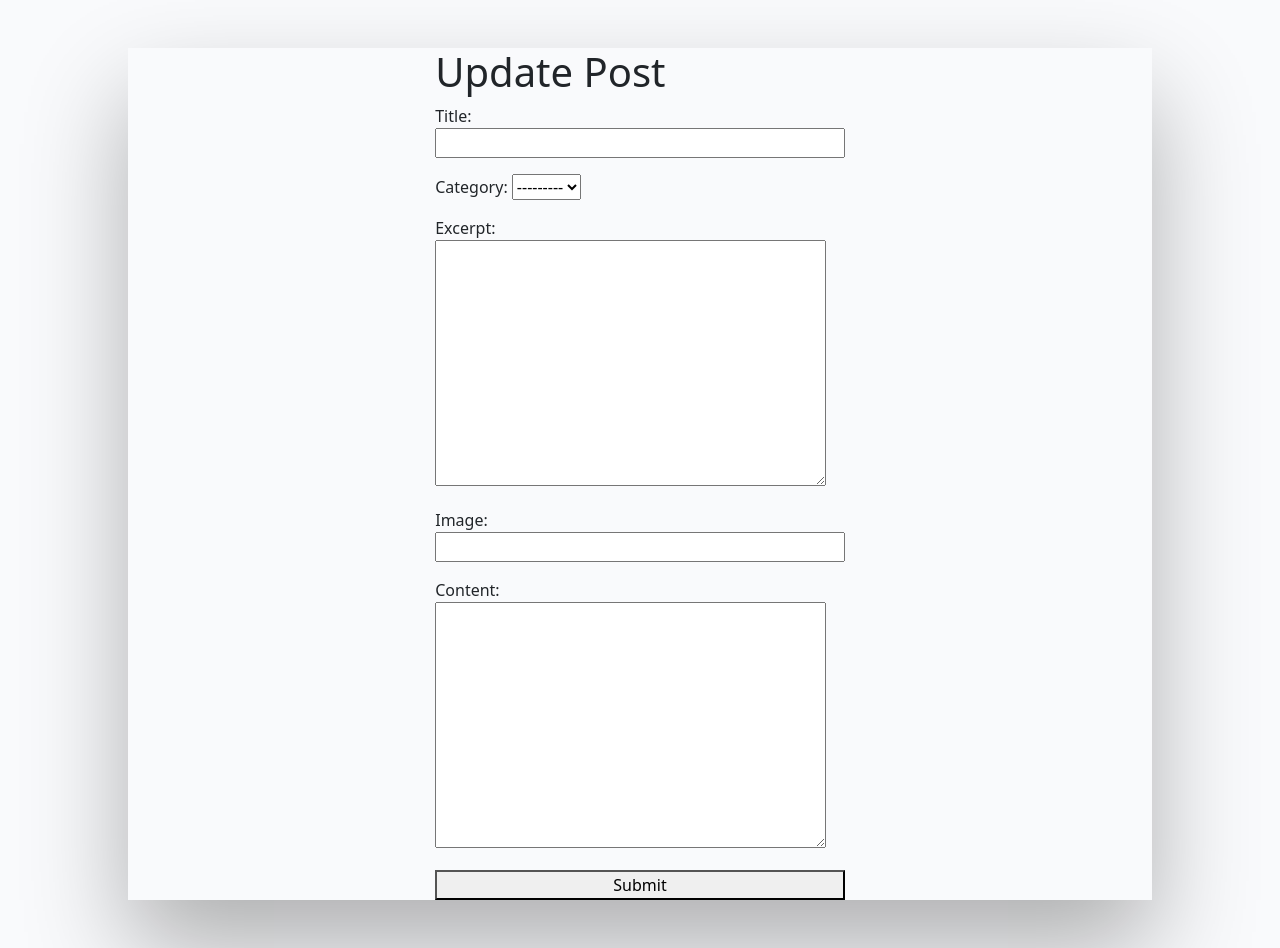
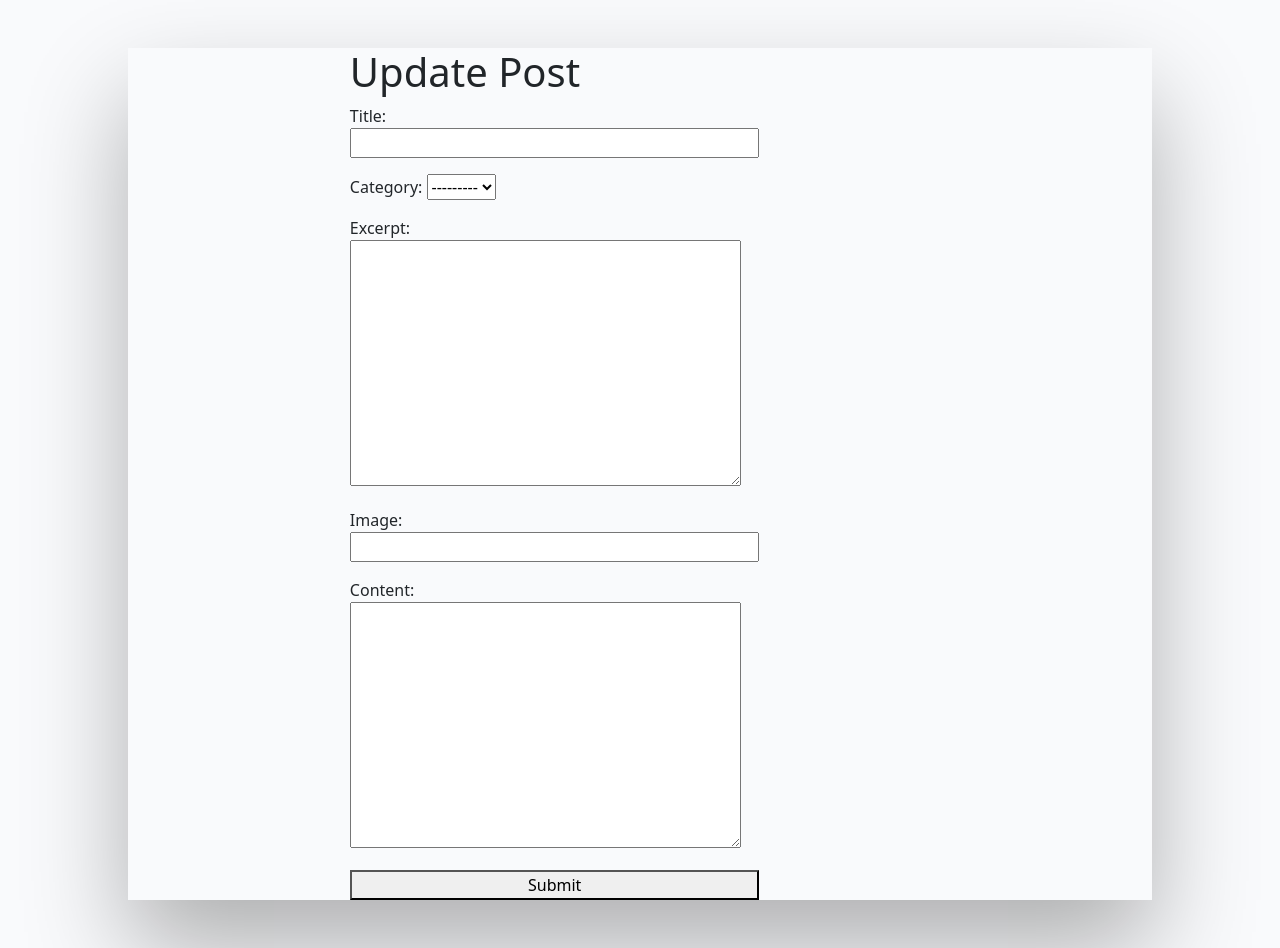
Before and after one commit to culanomeara/adventureswithwood, a Django app: template templates/post_update.html in a window 1280 px wide. Shown: the part 56-1004 px from the top of the page. Run offline with Django 3.2, Linux system fonts and the light colour scheme; the template is opened without the code that fills it: values that come from a table or form of the project are taken from there, others are empty.

Commit message:
Edit layout of update pages

```diff
--- a/templates/post_update.html
+++ b/templates/post_update.html
@@ -3,7 +3,7 @@
 {% block content %}
 
 <div class="form_container">
-    <div class="col-sm-8 col-md-6 offset-sm-2 offset-md-3">
+    <div class="col-sm-8 col-md-6 offset-sm-1 offset-md-2">
         <form class="create_p" id="create_p_form" method="POST" enctype='multipart/form-data'>
             <h1>Update Post</h1>
             {% csrf_token %}
--- a/templates/project_update.html
+++ b/templates/project_update.html
@@ -3,7 +3,7 @@
 {% block content %}
 
 <div class="form_container">
-    <div class="col-sm-8 col-md-6 offset-sm-2 offset-md-3">
+    <div class="col-sm-8 col-md-6 offset-sm-1 offset-md-2">
         <form class="create_p" id="create_p_form" method="POST" enctype='multipart/form-data'>
             <h1>Update Project</h1>
             {% csrf_token %}
```
